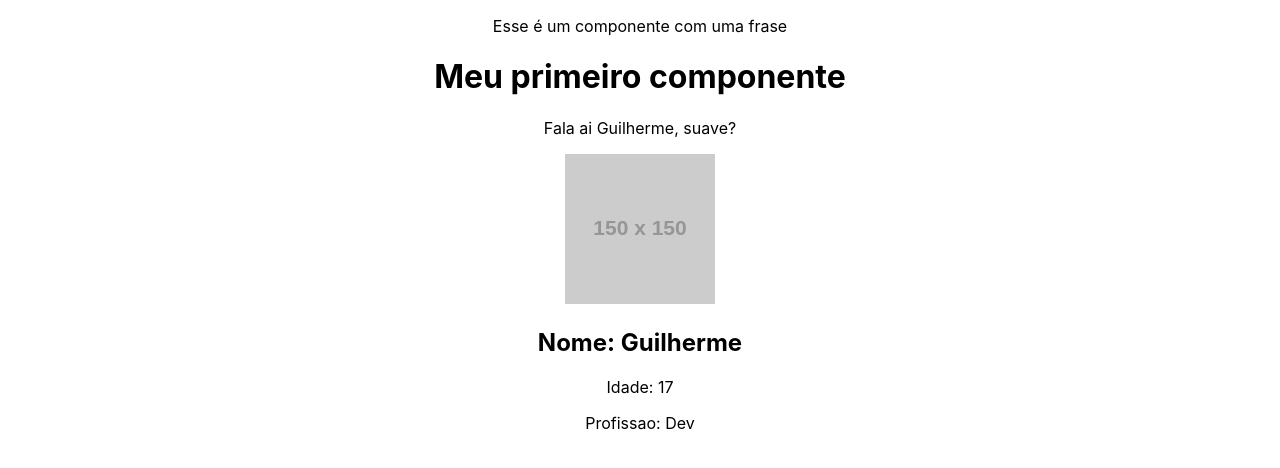
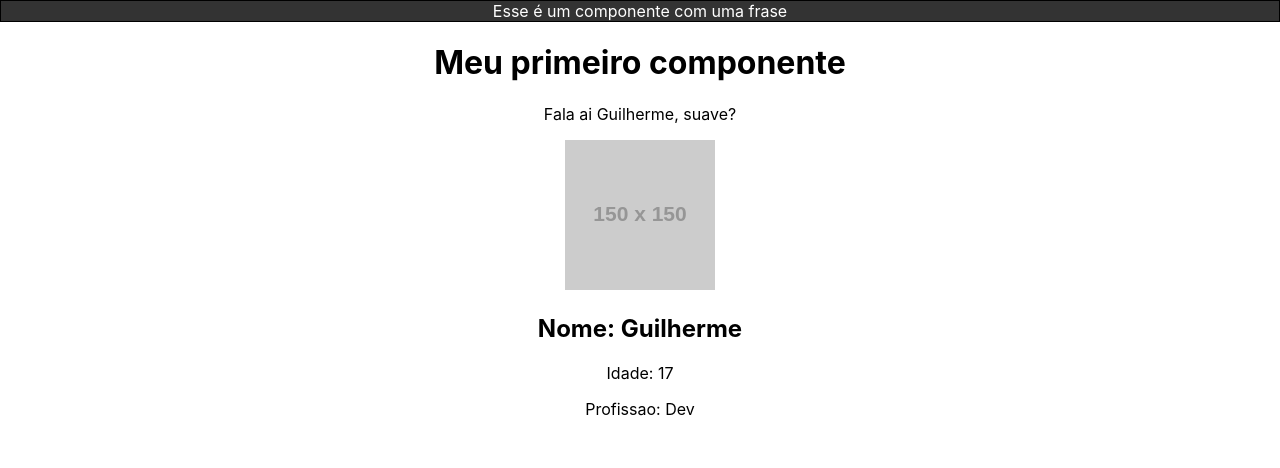
Before and after one commit to GuiLeoni14/Projeto_ReactJs, a React (Create React App) app: page / in a window 1280 px wide. Shown: the top 468 px of the page. Built offline with nearby package versions, Linux system fonts and the light colour scheme.

Commit message:
aprendendo sobre css com react

```diff
--- a/src/components/Frase.js
+++ b/src/components/Frase.js
@@ -1,7 +1,9 @@
+import style from "./Frase.module.css"
+
 function Frase(){
     return(
-        <div>
-            <p>Esse é um componente com uma frase</p>
+        <div className={style.fraseContainer}>
+            <p className={style.fraseContent}>Esse é um componente com uma frase</p>
         </div>
     )
 }
--- /dev/null
+++ b/src/components/Frase.module.css
@@ -0,0 +1,10 @@
+.fraseContainer{
+    background-color: #ccc;
+    border: 1px solid black;
+}
+
+.fraseContent{
+    color: #fff;
+    background-color: #333;
+    margin: 0;
+}
```
